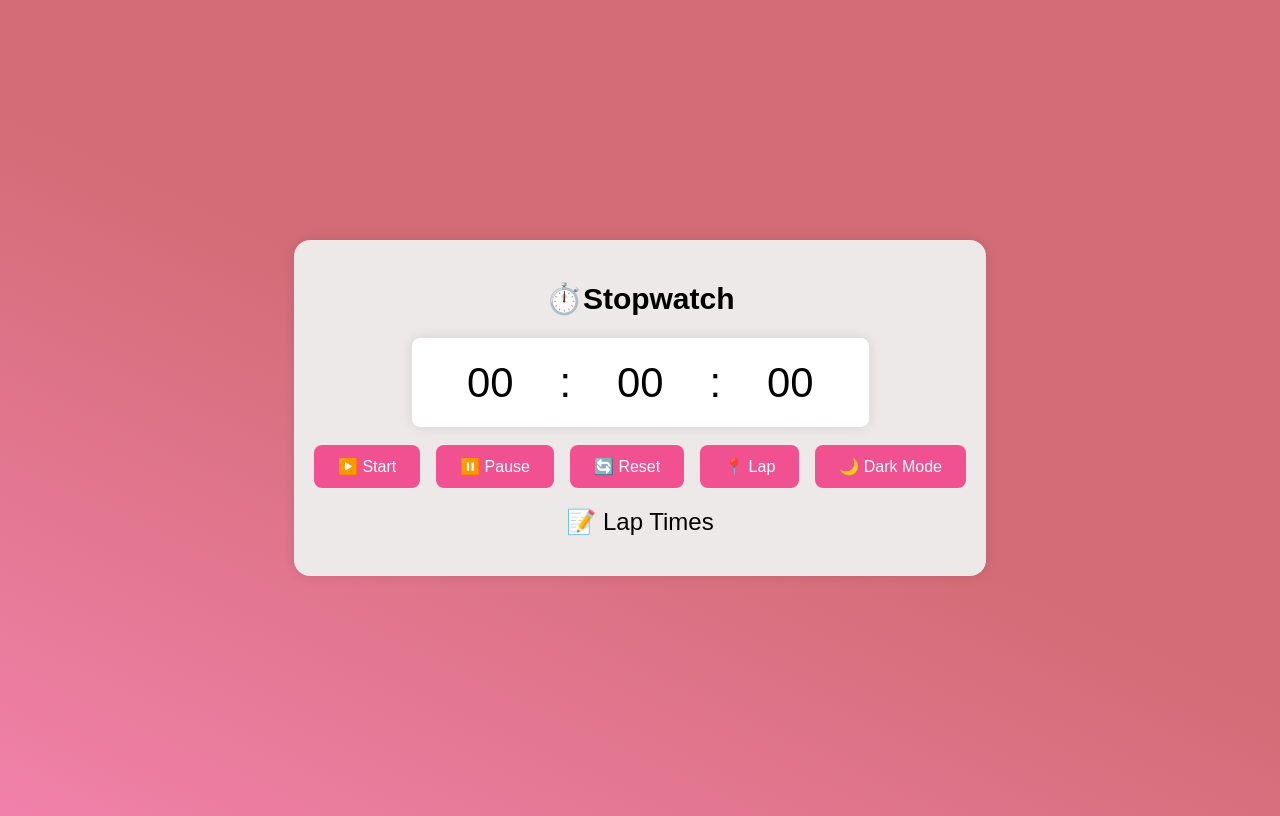
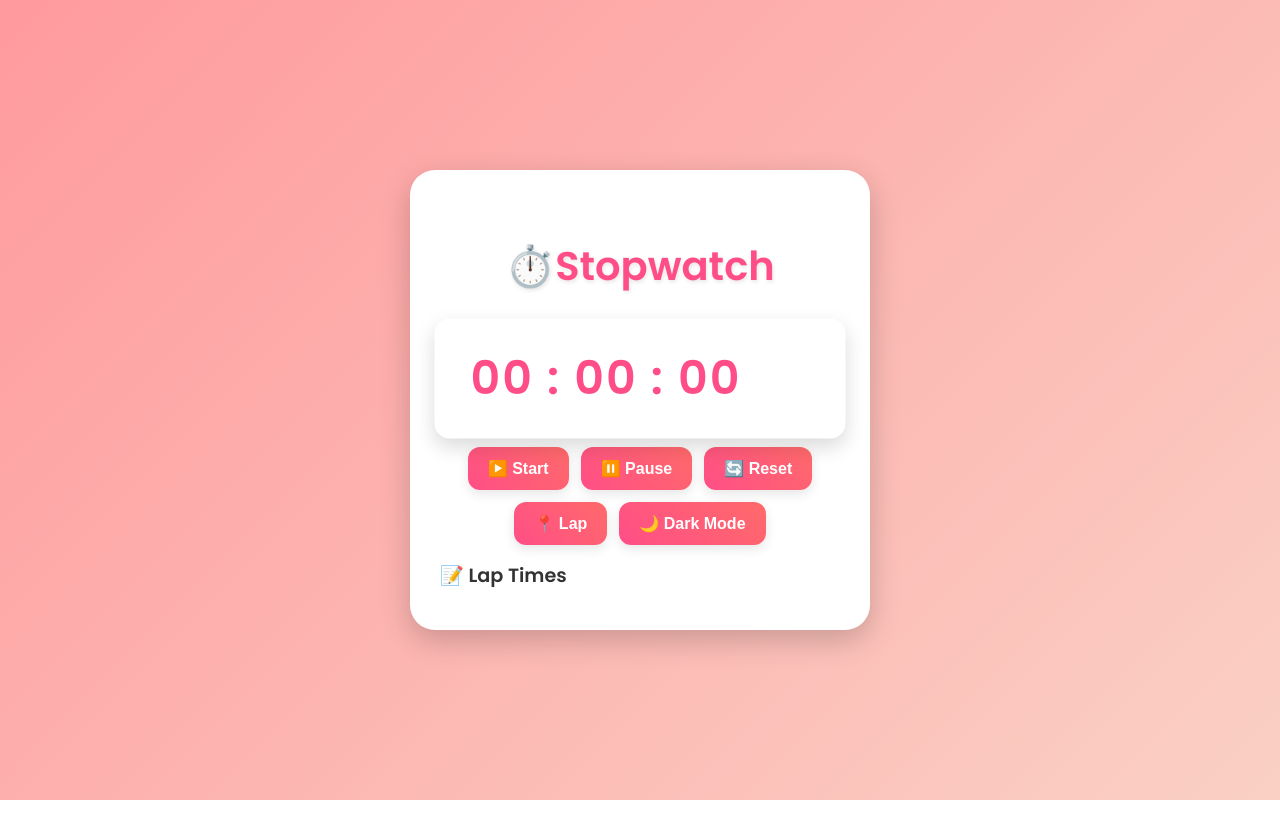
Before and after one commit to payallgupta/Projects, a plain HTML site: page index.html in a window 1280 px wide. Drawn offline with Linux system fonts and the light colour scheme.

Commit message:
Update style.css

```diff
--- a/style.css
+++ b/style.css
@@ -1,107 +1,125 @@
-body{
-    background: linear-gradient(25deg,#f181aa,#d36c76 50%);
-    display: flex;
-    justify-content: center;
-    align-items: center;
-    min-height: 100vh;
-    font-family: sans-serif;
+:root {
+  --bg-start: #ff9a9e;
+  --bg-end: #fad0c4;
+  --timer-color: #ff4e87;
+  --btn-gradient: linear-gradient(45deg, #ff4e87, #ff6a6a);
+  --btn-hover-gradient: linear-gradient(45deg, #e84376, #ff4e50);
+  --card-bg: #ffffff;
+  --text-color: #333;
 }
 
-.container{
-    background-color: #eee9e9;
-    border-radius: 16px;
-    padding: 20px;
-    box-shadow: 0 0 12px rgba(0, 0, 0, 0.1);
-    display: flex;
-    flex-direction: column;
-    align-items: center;
+[data-theme="dark"] {
+  --bg-start: #2c3e50;
+  --bg-end: #4ca1af;
+  --timer-color: #ff6a00;
+  --btn-gradient: linear-gradient(45deg, #ff6a00, #ff8c42);
+  --btn-hover-gradient: linear-gradient(45deg, #e65c00, #ff7f24);
+  --card-bg: #34495e;
+  --text-color: #ecf0f1;
 }
 
-.title{
-    font-size: 30px;
-    margin-bottom: 1.5rem;
+body {
+  background: linear-gradient(135deg, var(--bg-start), var(--bg-end));
+  display: flex;
+  justify-content: center;
+  align-items: center;
+  min-height: 100vh;
+  font-family: 'Poppins', sans-serif;
+  margin: 0;
+  color: var(--text-color);
+  transition: background 0.5s ease, color 0.5s ease;
 }
 
-.stopwatch{
-    display: flex;
-    flex-direction: column;
-    align-items: center;
-    gap: 20px;
+.container {
+  background: var(--card-bg);
+  border-radius: 25px;
+  padding: 40px 30px;
+  box-shadow: 0 10px 30px rgba(0, 0, 0, 0.2);
+  width: 90%;
+  max-width: 400px;
+  transition: background 0.5s ease;
 }
 
-.timer{
-    font-size: 40px;
-    background-color: #ffffff;
-    padding: 20px;
-    border-radius: 8px;
-    box-shadow: 0 0 12px rgba(0, 0, 0, 0.1);
-    animation: pulse 1.5s infinite alternate;
+.title {
+  font-size: 2.5rem;
+  margin-bottom: 1.5rem;
+  color: var(--timer-color);
+  font-weight: 700;
+  text-align: center;
+  text-shadow: 1px 2px 4px rgba(0,0,0,0.1);
+}
+
+.timer {
+  font-size: 2.8rem;
+  background-color: var(--card-bg);
+  padding: 25px 35px;
+  border-radius: 15px;
+  color: var(--timer-color);
+  font-weight: bold;
+  letter-spacing: 2px;
+  box-shadow: 0 8px 20px rgba(0, 0, 0, 0.15);
+  animation: pulse 1.5s infinite alternate;
 }
 
 @keyframes pulse {
-    from{
-        transform: scale(1);
-    }
-
-    to{
-        transform: scale(1.05);
-    }
+  from { transform: scale(1); }
+  to { transform: scale(1.03); }
 }
 
-.timer span{
-    width: 110px;
-    display: inline-block;
-    text-align: center;
+.contorls {
+  display: flex;
+  gap: 0.75rem;
+  flex-wrap: wrap;
+  justify-content: center;
+  margin-top: 10px;
 }
 
-.contorls{
-    display: flex;
-    gap: 1rem;
+button, #darkModeToggle {
+  padding: 0.75rem 1.25rem;
+  font-size: 1rem;
+  background: var(--btn-gradient);
+  color: #fff;
+  border: none;
+  border-radius: 12px;
+  cursor: pointer;
+  font-weight: 600;
+  box-shadow: 0 4px 12px rgba(0, 0, 0, 0.1);
+  transition: transform 0.2s ease, background 0.3s ease;
 }
 
-button{
-    padding: 0.75rem 1.5rem;
-    font-size: 1rem;
-    background-color: #f25191;
-    color: #ffffff;
-    border: none;
-    border-radius: 8px;
-    cursor: pointer;
-    transition:   background-color 0.3s ease-in-out;
+button:hover, #darkModeToggle:hover {
+  background: var(--btn-hover-gradient);
+  transform: scale(1.05);
 }
 
-button:hover{
-    background-color: #d72a76;
+.lap-title {
+  font-size: 1.2rem;
+  margin-top: 1rem;
+  font-weight: 600;
 }
 
-.lap-title{
-    font-size: 1.5rem;
+.laps ul {
+  list-style-type: none;
+  padding: 0;
+  margin: 0;
+  overflow-y: auto;
+  max-height: 180px;
+  background: var(--card-bg);
+  border-radius: 12px;
+  box-shadow: inset 0 0 10px rgba(0, 0, 0, 0.05);
 }
 
-.laps{
-    width: 100%;
+.laps ul::-webkit-scrollbar {
+  width: 6px;
+}
+.laps ul::-webkit-scrollbar-thumb {
+  background-color: var(--timer-color);
+  border-radius: 4px;
 }
 
-ul{
-    list-style-type: none;
-    padding: 0;
-    margin: 0;
-    overflow-y: auto;
-    max-height: 200px;
-    background-color: #ffffff;
-    border-radius: 8px;
-    box-shadow: 0 0 12px rgba(0, 0, 0, 0.1);
+li {
+  padding: 0.8rem 1rem;
+  border-bottom: 1px solid #eee;
+  color: var(--text-color);
 }
-
-li{
-    padding: 1rem;
-    border-bottom: 1px solid #e0e0e0;
-}
-
-li:last-child{
-    border-bottom: none;
-}
-
-li span{
-    font-weight: 700;
-}
+li span { color: var(--timer-color); }
```
